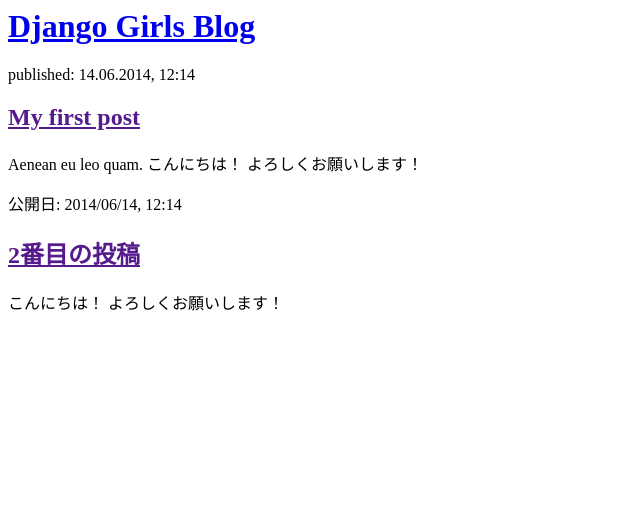
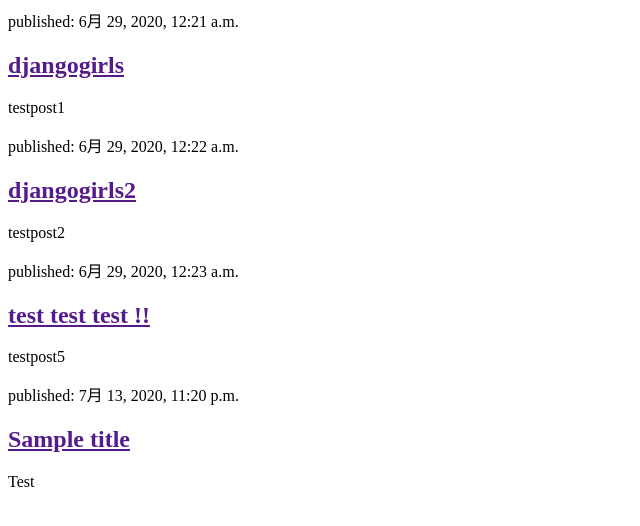
Before and after one commit to rh1-hub/my-first-blog, a Django app: page / in a window 1280 px wide. Shown: the top 526 px of the page, without its empty margins (0-640 px from the left). Run offline with Django 3.2, Linux system fonts and the light colour scheme; data comes from the database, SQL or seed files in the repository; both versions use the stored data as it was after the commit.

Commit message:
Modified templates to display posts from database.

```diff
--- a/blog/templates/blog/post_list.html
+++ b/blog/templates/blog/post_list.html
@@ -3,18 +3,12 @@
     <title>Django Girls blog</title>
 </head>
 <body>
+    {% for post in posts %}
     <div>
-        <h1><a href="/">Django Girls Blog</a></h1>
+        <p>published: {{ post.published_date }}</p>
+        <h2><a href="">{{ post.title }}</a></h2>
+        <p>{{ post.text|linebreaksbr }}</p>
     </div>
-    <div>
-        <p>published: 14.06.2014, 12:14</p>
-        <h2><a href="">My first post</a></h2>
-        <p>Aenean eu leo quam. こんにちは！ よろしくお願いします！ </p>
-    </div>
-    <div>
-        <p>公開日: 2014/06/14, 12:14</p>
-        <h2><a href="">2番目の投稿</a></h2>
-        <p> こんにちは！ よろしくお願いします！ </p>
-    </div>
+    {% endfor %}
 </body>
 </html>
--- a/blog/views.py
+++ b/blog/views.py
@@ -1,6 +1,9 @@
 from django.shortcuts import render
+from django.utils import timezone
+from .models import Post
 
 # Create your views here.
 
 def post_list(request):
-    return render(request, 'blog/post_list.html', {})
+    posts = Post.objects.filter(published_date__lte=timezone.now()).order_by('published_date')
+    return render(request, 'blog/post_list.html', {'posts': posts})
--- a/mysite/urls.py
+++ b/mysite/urls.py
@@ -18,5 +18,5 @@
 
 urlpatterns = [
     path('admin/', admin.site.urls),
-    path('', include('blog.urls'))
+    path('', include('blog.urls')),
 ]
```
Also changed, not shown: db.sqlite3.
